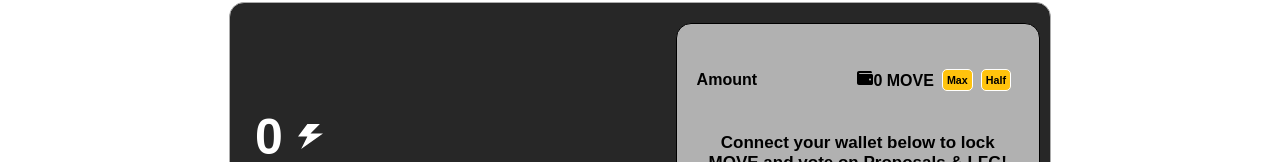
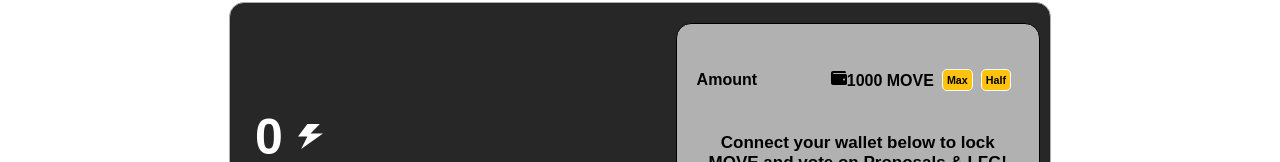
Before and after one commit to NileDex/voteDAO, a React (Create React App) app: page / in a window 1280 px wide. Shown: the part 359-521 px from the top of the page. Built offline with nearby package versions, Linux system fonts and the light colour scheme; a web font is replaced by a local one.

Commit message:
made the number 1000

```diff
--- a/src/component/Vote-data.js
+++ b/src/component/Vote-data.js
@@ -13,7 +13,7 @@
                 <div className="vdata-wallet-action">
                     <p>Amount</p>
                     <div className="vdata-wallet-action-flex">
-                        <p><FaWallet /><span>0</span> MOVE</p>
+                        <p><FaWallet /><span>1000</span> MOVE</p>
                         <h6>Max</h6>
                         <h6>Half</h6>
                     </div>
```
Also changed, not shown: 1 other file (tests, documents, lock files or other folders).
